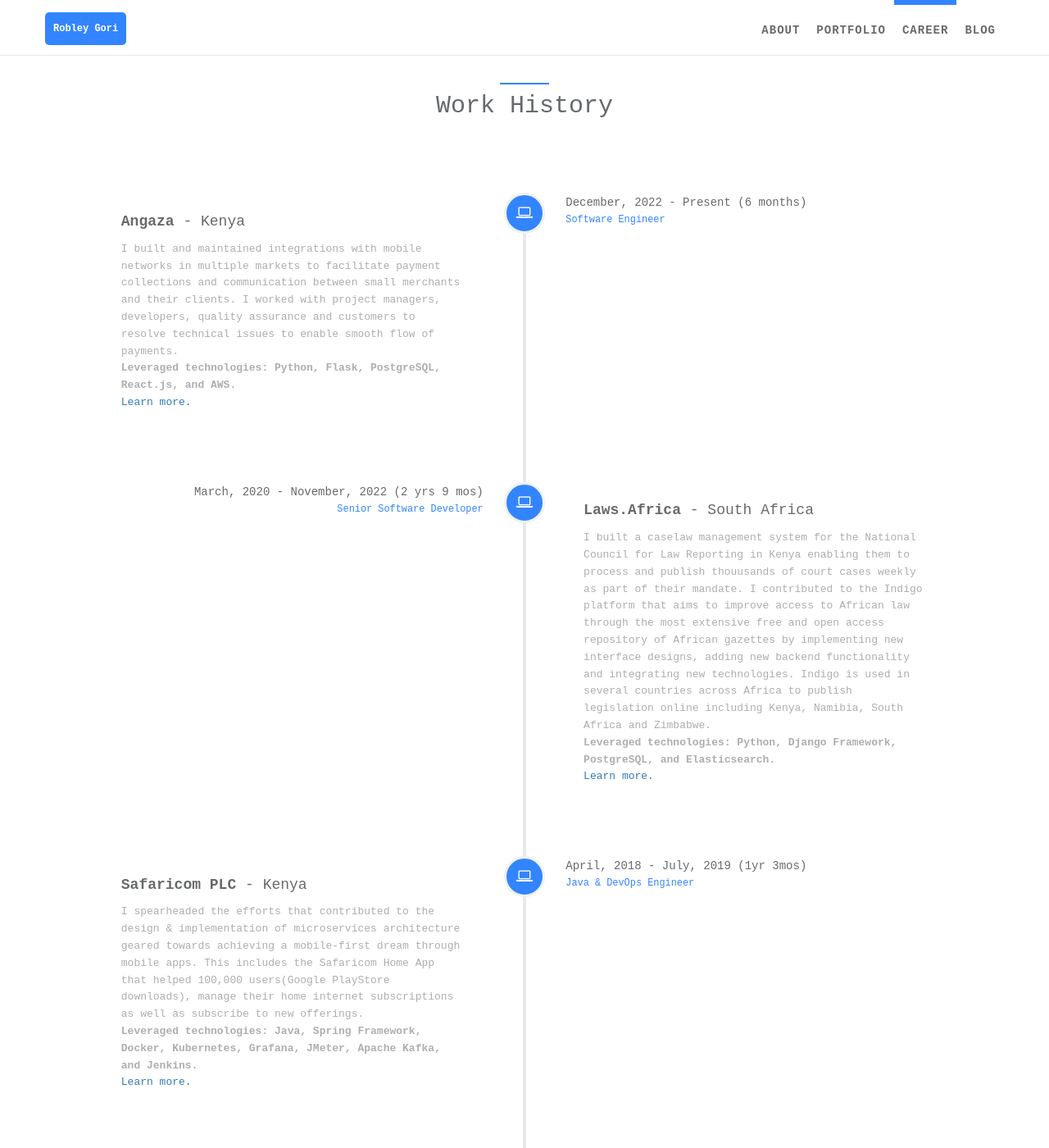
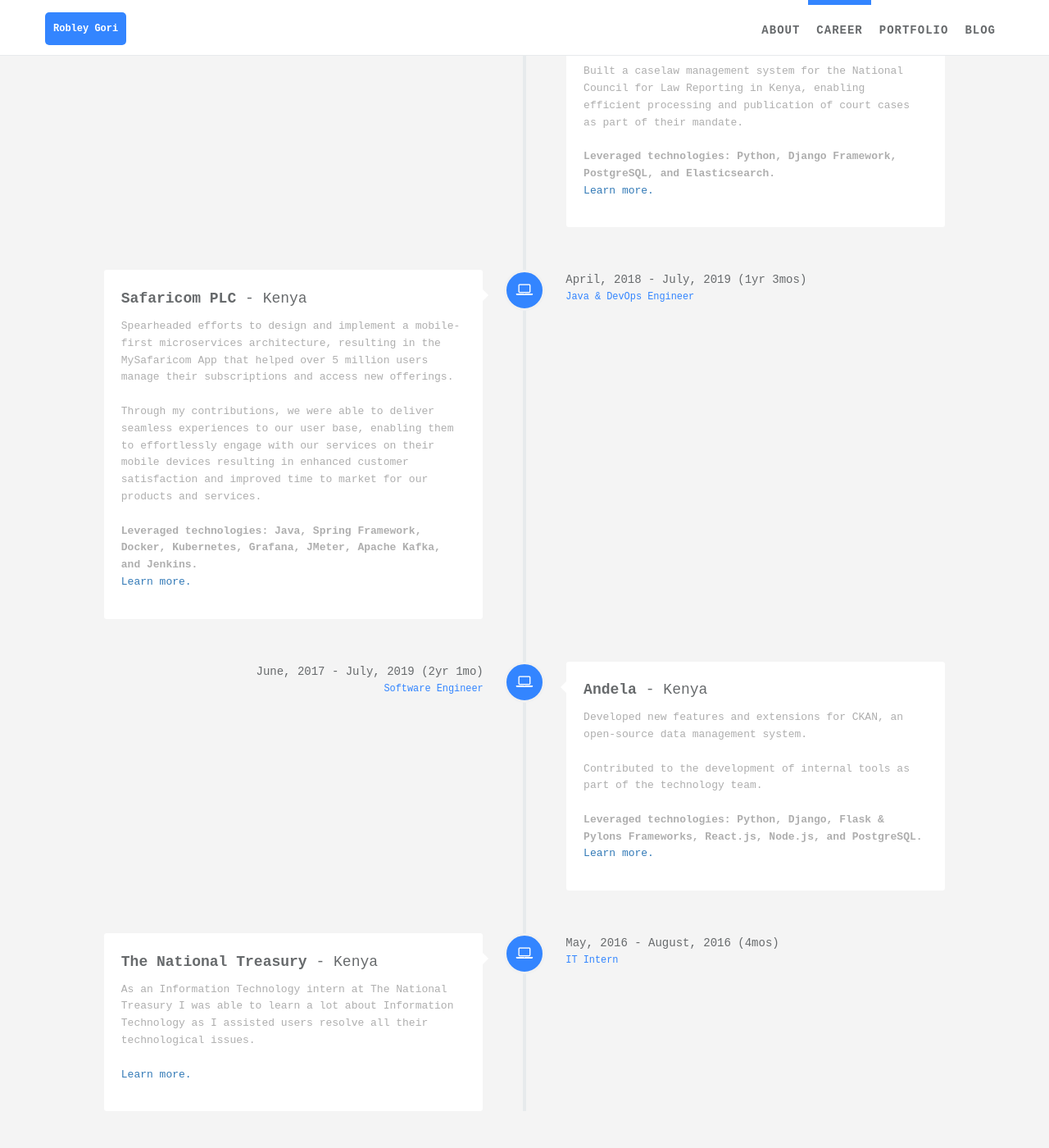
Before and after one commit to ro6ley/ro6ley.github.io, a Jekyll site: the page built from index.html, in a window 1280 px wide and 1400 px high, scrolled down 1111 px. Shown: the whole window at 82% size. Built offline with Jekyll 4.4.1, drawn with Linux system fonts in a browser that asks for light colours; some of the changed text lies outside the part shown.

Commit message:
minor changes

```diff
--- a/_data/index/careers.yml
+++ b/_data/index/careers.yml
@@ -5,12 +5,13 @@
     i18n: Angaza
   desc:
     detail: >
-      I built and maintained integrations with mobile networks in multiple markets
-      to facilitate payment collections and communication between small merchants
-      and their clients.
-      I worked with project managers, developers, quality assurance and customers
-      to resolve technical issues to enable smooth flow of payments.
+      Developed and maintained integrations with mobile networks across multiple
+      markets, enabling seamless payment collections and communication between
+      small merchants and clients.
 
+
+      Collaborated with project managers, developers, quality assurance, and
+      customers to resolve technical issues and ensure smooth payment processing.
     tech: Python, Flask, PostgreSQL, React.js, and AWS.
     i18n: company_a_desc
   country:
@@ -18,7 +19,7 @@
   date:
     start: December, 2022
     end: Present
-    duration: 6 months
+    duration: 8 months
     detail: December, 2022
     i18n: december_2022
   job:
@@ -32,13 +33,15 @@
     i18n: laws.africa
   desc:
     detail: >
-      I built a caselaw management system for the National Council for Law Reporting in Kenya
-      enabling them to process and publish thouusands of court cases weekly as part of their mandate.
-      I contributed to the Indigo platform that aims to improve access to African law through
-      the most extensive free and open access repository of African gazettes by implementing
-      new interface designs, adding new backend functionality and integrating new technologies.
-      Indigo is used in several countries across Africa to publish legislation online including
-      Kenya, Namibia, South Africa and Zimbabwe.
+      Contributed to the Indigo platform, enhancing access to African law by
+      implementing new interface designs, backend functionality, and integrating
+      new technologies. Indigo is used in several countries across Africa to
+      publish legislation online including Kenya, Namibia, South Africa and Zimbabwe.
+
+
+      Built a caselaw management system for the National Council for Law Reporting
+      in Kenya, enabling efficient processing and publication of court cases as
+      part of their mandate.
     tech: Python, Django Framework, PostgreSQL, and Elasticsearch.
     i18n: company_a_desc
   country:
@@ -60,11 +63,15 @@
     i18n: safaricom_plc
   desc:
     detail: >
-      I spearheaded the efforts that contributed to the design & implementation
-      of microservices architecture geared towards achieving a mobile-first dream
-      through mobile apps. This includes the Safaricom Home App that helped
-      100,000 users(Google PlayStore downloads), manage their home internet
-      subscriptions as well as subscribe to new offerings.
+      Spearheaded efforts to design and implement a mobile-first microservices
+      architecture, resulting in the MySafaricom App that helped over 5 million
+      users manage their subscriptions and access new offerings.
+
+
+      Through my contributions, we were able to deliver seamless experiences to
+      our user base, enabling them to effortlessly engage with our services on
+      their mobile devices resulting in enhanced customer satisfaction and
+      improved time to market for our products and services.
     tech: Java, Spring Framework, Docker, Kubernetes, Grafana, JMeter, Apache Kafka, and Jenkins.
     i18n: company_a_desc
   country:
@@ -86,9 +93,12 @@
     i18n: andela
   desc:
     detail: >
-      At Andela, I got to work on the open-source data management system called
-      CKAN by building out new features in the form of extensions.
-      I also worked on internal tools as part of the technology team.
+      Developed new features and extensions for CKAN, an open-source data
+      management system.
+
+
+      Contributed to the development of internal tools as part of the technology
+      team.
     tech: Python, Django, Flask & Pylons Frameworks, React.js, Node.js, and PostgreSQL.
     i18n: company_b_desc
   country:
--- a/_data/index/projects.yml
+++ b/_data/index/projects.yml
@@ -21,7 +21,7 @@
   gh_user: ro6ley
   repo: toasauti
   img: /static/assets/img/landing/toasauti.png
-  desc: A tool designed to enable the public to give valuable information to the authorities.
+  desc: A platform enabling the public to provide valuable information to the authorities to enhance crime prevention efforts.
 
 - name: PyCon Web Scraping Talk
   i18n: pycon_web_scraping_talk
@@ -35,7 +35,7 @@
   gh_user: ro6ley
   repo: midget
   img: /static/assets/img/landing/midget.png
-  desc: This is a url shortening application built using Python (Django), Redis and JavaScript (VueJS + VueX).
+  desc: Midget is a fast and minimalistic URL-shortening platform built using Python (Django), Redis and JavaScript (VueJS + VueX).
 
 - name: Indigo Platform (Contributor)
   i18n: indigo
--- a/_includes/sections/career.html
+++ b/_includes/sections/career.html
@@ -2,7 +2,7 @@
     <div class="row">
         <div class="col-lg-12 text-center">
             <div class="navy-line"></div>
-            <h1><span data-i18n="career.my_career">Work History</span></h1>
+            <h1><span data-i18n="career.my_career">Career</span></h1>
         </div>
     </div>
     <div class="row features-block">
@@ -17,7 +17,7 @@
                     <div class="vertical-timeline-content wow {% if loopindex == 1 %} rotateInUpRight {% else %} rotateInUpLeft {% endif %}">
                         <h2><span data-i18n="career.{{ career.name.i18n }}"><b>{{ career.name.detail }}</b> - {{ career.country.detail  }}</span></h2>
                         <p>
-                            <span data-i18n="career.{{ career.desc.i18n }}">{{ career.desc.detail }} </span>
+                            <span data-i18n="career.{{ career.desc.i18n }}">{{ career.desc.detail | newline_to_br }} </span>
 
                             <br>
                             {% if career.desc.tech %}
```
Also changed, not shown: _data/landing.yml (+11 -11 lines).
